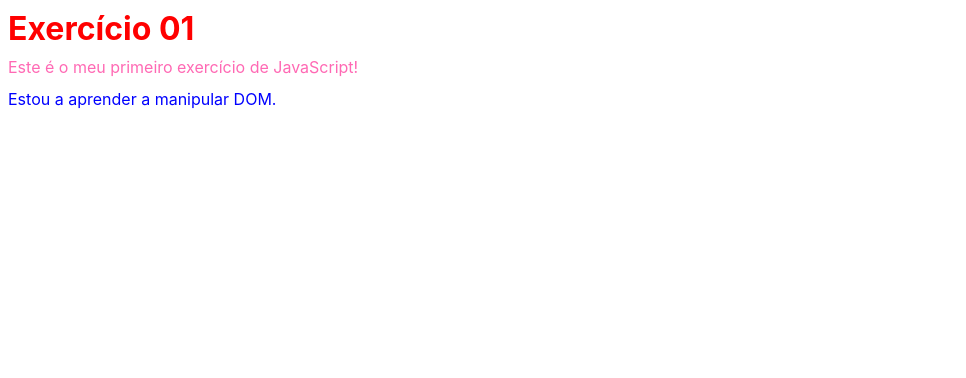
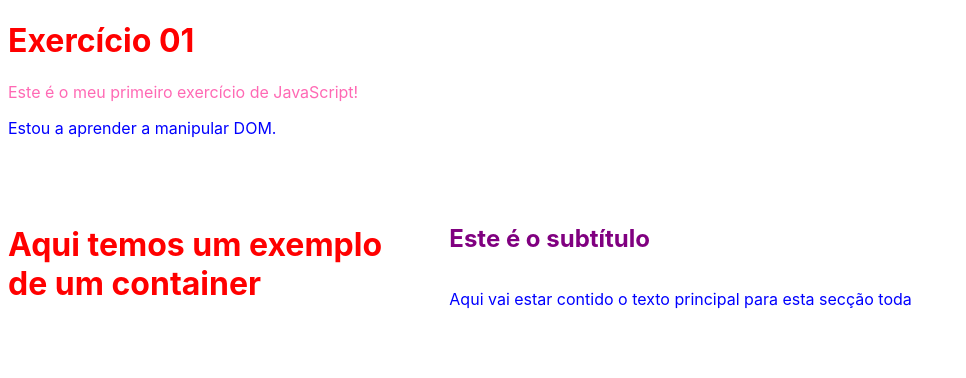
Before and after one commit to Rui-S13/Exercicios_03_Programacao_JS, a plain HTML site: page index.html in a window 1280 px wide. Shown: the whole page, without its empty margins (0-966 px from the left). Drawn offline with Linux system fonts and the light colour scheme.

Commit message:
Criar container e alterar o seu aspeto segundo o flexbox

```diff
--- a/index.html
+++ b/index.html
@@ -16,6 +16,14 @@
     <p class="c-second-paragraph">
         Estou a aprender a manipular DOM.
     </p>
+
+    <div class="container_ex_3">
+        <h1>Aqui temos um exemplo de um container</h1>
+        <div class="container_ex_3_2">
+            <h2>Este é o subtítulo</h2>
+            <p>Aqui vai estar contido o texto principal para esta secção toda</p>
+        </div>
+    </div>
 </body>
 
 </html>
--- a/style.css
+++ b/style.css
@@ -1,7 +1,6 @@
 body {
     font-family: Inter, sans-serif;
     font-size: 16px;
-    line-height: 100%;
 }
 
 h1 {
@@ -26,3 +25,24 @@ p {
 #c-strongest-rule {
     color: hotpink
 }
+
+.container_ex_3 {
+    display: flex;
+    flex-direction: row;
+    justify-content: space-evenly;
+    padding: 50px 0px;
+    flex-wrap: wrap;
+    gap: 30px;
+}
+
+.container_ex_3 h1 {
+    flex: 1;
+    min-width: 0;
+}
+
+.container_ex_3_2 {
+    display: flex;
+    flex-direction: column;
+    flex: 2;
+    min-width: 0;
+}
```
